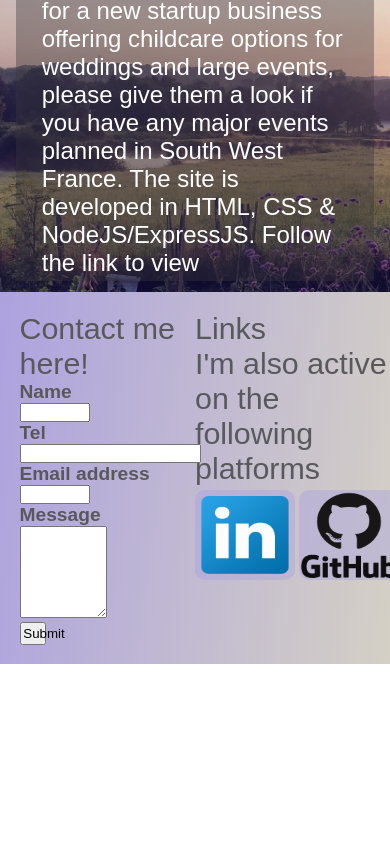
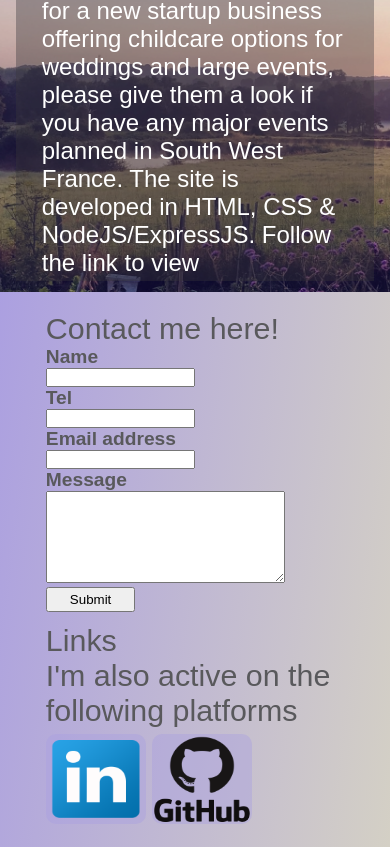
Before and after one commit to wattsmainsanglais/portfolio-next-express, a Next.js app in the folder client/: page / in a window 390 px wide. Shown: the part 2024-2871 px from the top of the page. Before the commit the page ends 2688 px from the top, so only its background shows below. Built offline with nearby package versions, Linux system fonts and the light colour scheme; a web font is replaced by a local one.

Commit message:
added npm packages to root folder

```diff
--- a/client/app/globals.css
+++ b/client/app/globals.css
@@ -172,11 +172,39 @@ footer{
 }
 
 
-@media screen and (max-width: 480px) {
+@media screen and (max-width: 800px) {
   .projects{
     display: flex;
     flex-direction: column;
     align-items: center;
   }
 
+  footer{
+    flex-direction: column;
+    align-items: center;
+  }
+
+  .contact, .links{
+    width: 85%;
+
+  }
+
+  .links{
+    margin-top: 3%;
+
+  }
+
+  .contact > form > input[type=text] {
+    width: 50%;
+  }
+
+  .contact > form > button {
+    width: 30%;
+    padding: 1%;
+  }
+
+  .contact > form > textarea {
+    width: 80%;
+  }
+
 }
--- a/client/components/bio.module.css
+++ b/client/components/bio.module.css
@@ -52,7 +52,7 @@
 
 }
 
-@media screen and (max-width: 480px) {
+@media screen and (max-width: 800px) {
 
 	.skillsLogo{
 		flex-wrap: wrap;
--- a/client/components/contact_form.js
+++ b/client/components/contact_form.js
@@ -48,7 +48,7 @@ const clearData = () => {
         <br/>
         <label >Tel</label>
         <br/>
-        <input id='tel' type="number" name="tel"  required="" onChange={(e) => setData( prevData => ({ ...prevData, tel: e.target.value }))} />
+        <input id='tel' type="text" name="tel"  required="" onChange={(e) => setData( prevData => ({ ...prevData, tel: e.target.value }))} />
         <br/>
         <label >Email address</label>
         <br/>
```
